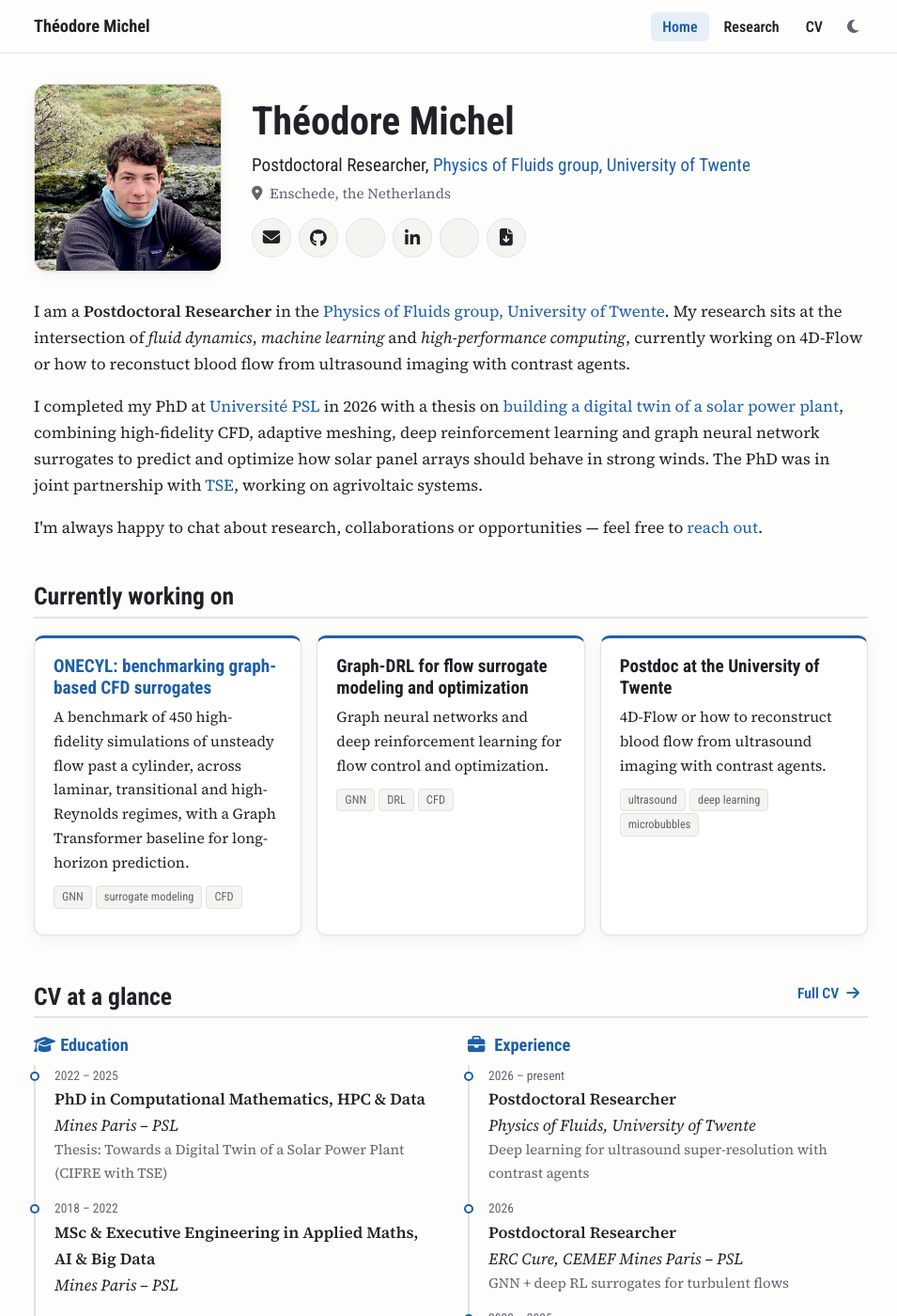
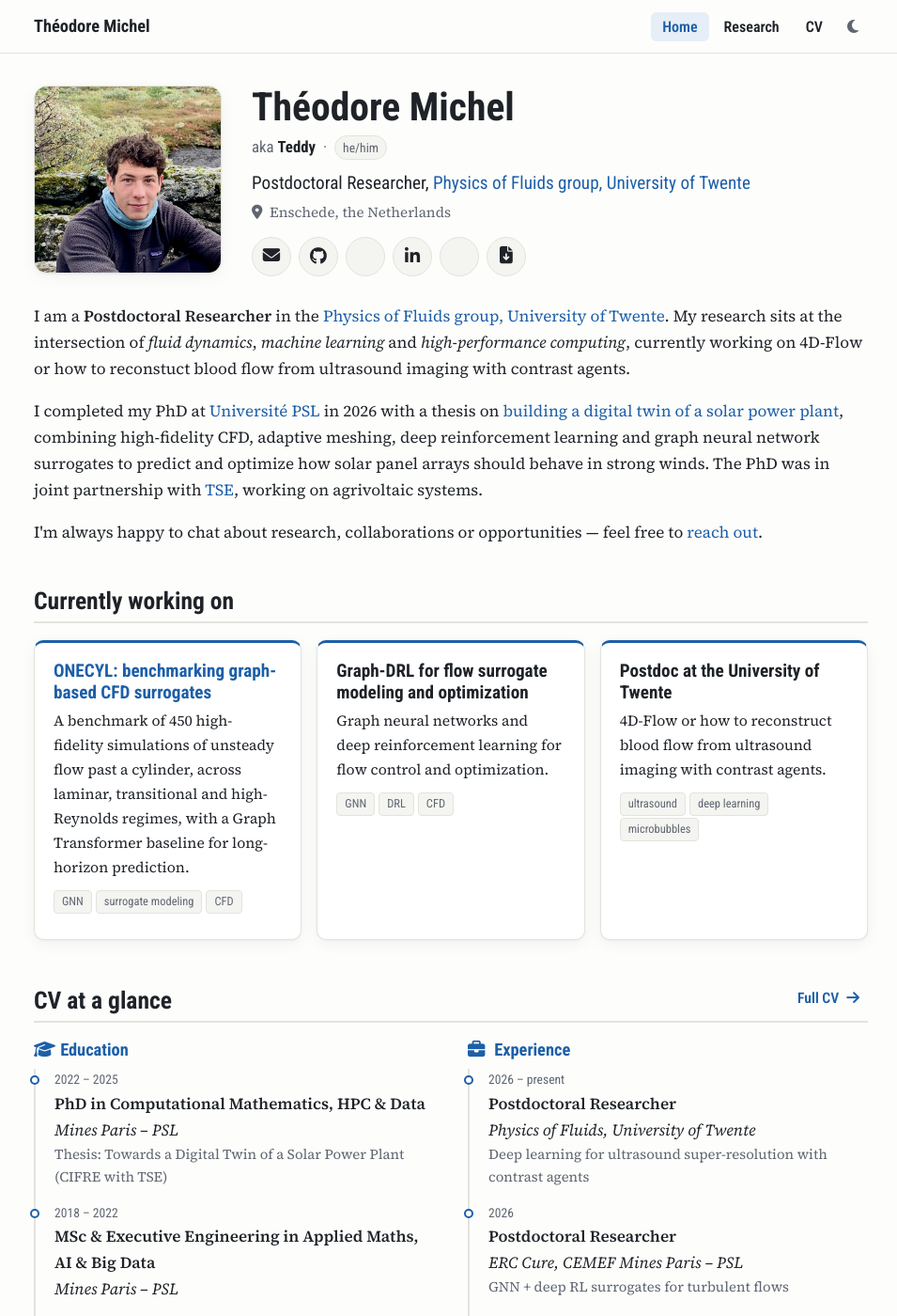
Before and after one commit to theodore-michel/theodore-michel.github.io, a Jekyll site: the page built from index.html, in a window 1280 px wide and 1400 px high. Shown: the whole window at 94% size, without its empty margins (160-1115 px from the left). Built offline with Jekyll 4.4.1, drawn with Linux system fonts in a browser that asks for light colours; a style sheet for code colours, icons or effects is not loaded.

Commit message:
Show nickname and pronouns on home page
Co-Authored-By: Claude Opus 5.5 <noreply@anthropic.com>

```diff
--- a/_config.yml
+++ b/_config.yml
@@ -12,6 +12,8 @@ lang: en
 
 author:
   name: Théodore Michel
+  nickname: Teddy                  # shown under your name on the home page (leave empty to hide)
+  pronouns: he/him
   # Every spelling of your name that appears in author lists — these get bolded.
   aliases:
     - Théodore Michel
--- a/assets/css/style.css
+++ b/assets/css/style.css
@@ -137,6 +137,10 @@ section { margin: 0 0 44px; }
   background: var(--bg-soft);
 }
 .hero h1 { font-size: 2.6rem; margin-bottom: .15em; }
+.hero-aka { display: flex; gap: 8px; align-items: center; margin: -2px 0 8px; color: var(--muted); font-family: var(--font-head); font-size: 1.05rem; }
+.hero-aka strong { color: var(--text); }
+.pronouns { font-size: .85rem; padding: 1px 8px; border-radius: 999px; border: 1px solid var(--border); background: var(--bg-soft); }
+@media (max-width: 640px) { .hero-aka { justify-content: center; } }
 .hero-role { font-family: var(--font-head); font-size: 1.2rem; margin: 0; }
 .hero-loc { color: var(--muted); margin: 2px 0 14px; font-size: .95rem; }
 .hero-loc i { margin-right: 4px; }
--- a/index.html
+++ b/index.html
@@ -6,6 +6,13 @@ layout: default
   <img class="hero-photo" src="{{ a.photo | relative_url }}" alt="Portrait of {{ a.name }}" width="220" height="220">
   <div class="hero-text">
     <h1>{{ a.name }}</h1>
+    {% if a.nickname or a.pronouns %}
+    <p class="hero-aka">
+      {% if a.nickname %}<span>aka <strong>{{ a.nickname }}</strong></span>{% endif %}
+      {% if a.nickname and a.pronouns %}<span aria-hidden="true">·</span>{% endif %}
+      {% if a.pronouns %}<span class="pronouns" title="Pronouns">{{ a.pronouns }}</span>{% endif %}
+    </p>
+    {% endif %}
     <p class="hero-role">{{ a.title }}, <a href="{{ a.affiliation_url }}">{{ a.affiliation }}</a></p>
     <p class="hero-loc"><i class="fa-solid fa-location-dot"></i> {{ a.location }}</p>
     {% include social.html cv=true %}
```
